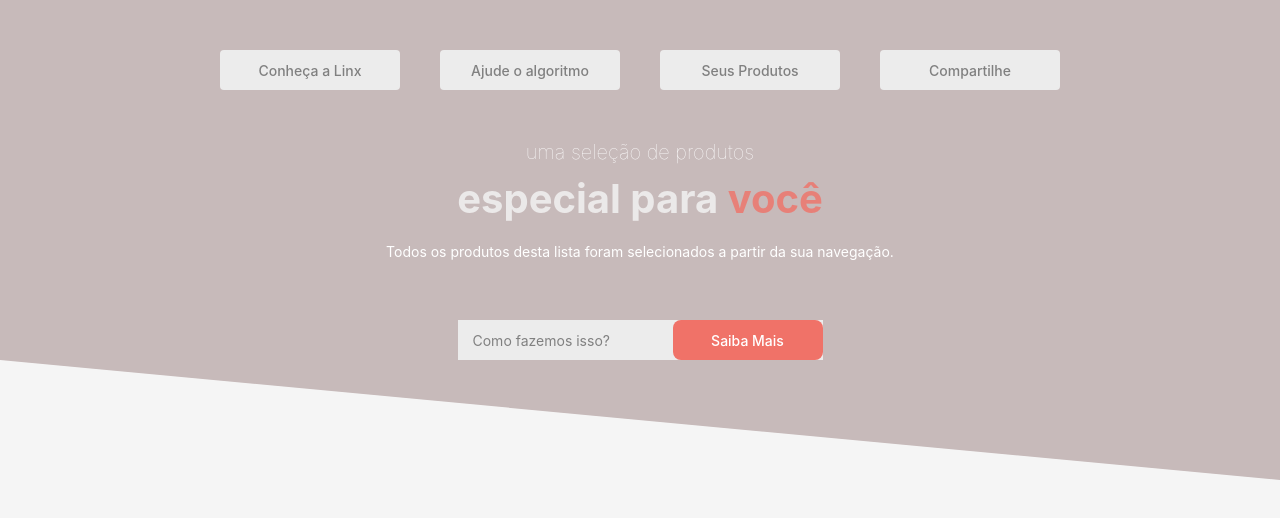
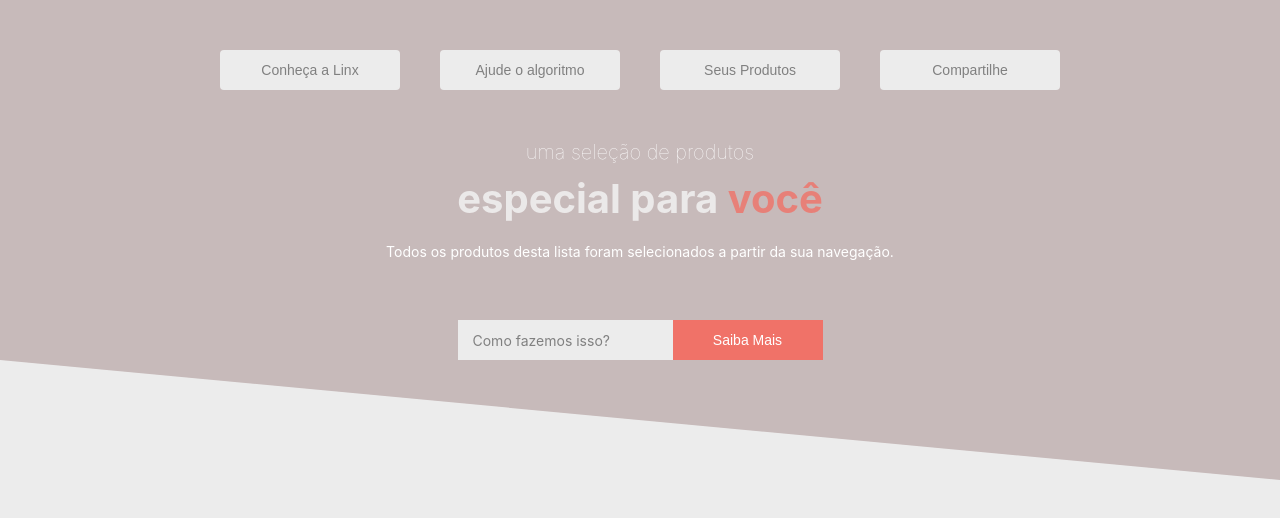
Before and after one commit to est8r/Sprint-Linx, a React (Vite) app: page / in a window 1280 px wide. Shown: the top 518 px of the page. Built offline with nearby package versions, Linux system fonts and the light colour scheme.

Commit message:
deletando formatações inutilizadas

```diff
--- a/src/App.css
+++ b/src/App.css
@@ -1,6 +1,4 @@
-#root {
-  max-width: 1280px;
-}
+
 
 @keyframes logo-spin {
   from {
@@ -10,9 +8,3 @@
     transform: rotate(360deg);
   }
 }
-
-@media (prefers-reduced-motion: no-preference) {
-  a:nth-of-type(2) .logo {
-    animation: logo-spin infinite 20s linear;
-  }
-}
--- a/src/index.css
+++ b/src/index.css
@@ -1,7 +1,7 @@
 :root {
   font-family: Inter, Avenir, Helvetica, Arial, sans-serif;
   /*color: rgba(255, 255, 255, 0.87);*/
-  background-color: whitesmoke;
+  background-color: #ececec;
   font-synthesis: none;
   text-rendering: optimizeLegibility;
   -webkit-font-smoothing: antialiased;
@@ -12,20 +12,3 @@
 body {
   margin: 0;
 }
-
-button {
-  border-radius: 8px;
-  border: 1px solid transparent;
-  padding: 0.6em 1.2em;
-  font-size: 1em;
-  font-weight: 500;
-  font-family: inherit;
-  background-color: #1a1a1a;
-  cursor: pointer;
-  transition: border-color 0.25s;
-}
-
-button:focus,
-button:focus-visible {
-  outline: 4px auto -webkit-focus-ring-color;
-}
```
